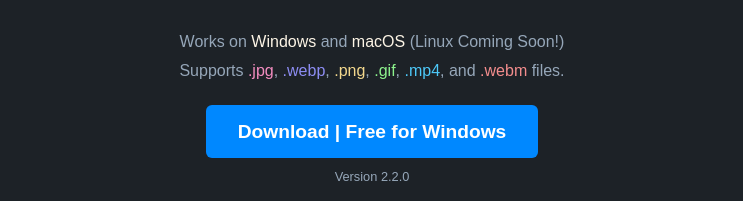
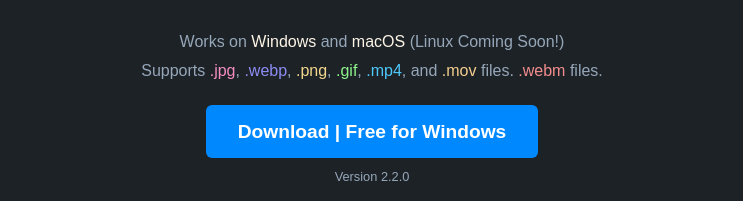
Before and after one commit to SteveCastle/lowkey-homepage, a plain HTML site: page index.html in a window 1280 px wide. Shown: the part 356-557 px from the top of the page, without its empty margins (268-1011 px from the left). Drawn offline with Linux system fonts and the light colour scheme.

Commit message:
add .mov

```diff
--- a/index.css
+++ b/index.css
@@ -146,6 +146,10 @@ main {
   color: #f38d8d;
 }
 
+.mov {
+  color: #f3ce8d;
+}
+
 .saleBanner {
   width: 100%;
   font-family: Arial, Helvetica, sans-serif;
--- a/index.html
+++ b/index.html
@@ -72,6 +72,7 @@
         <span class="fileType png">.png</span>,
         <span class="fileType gif">.gif</span>,
         <span class="fileType mp4">.mp4</span>, and
+        <span class="fileType mov">.mov</span> files.
         <span class="fileType webm">.webm</span> files.
       </p>
       <p class="buttonArea">
```
